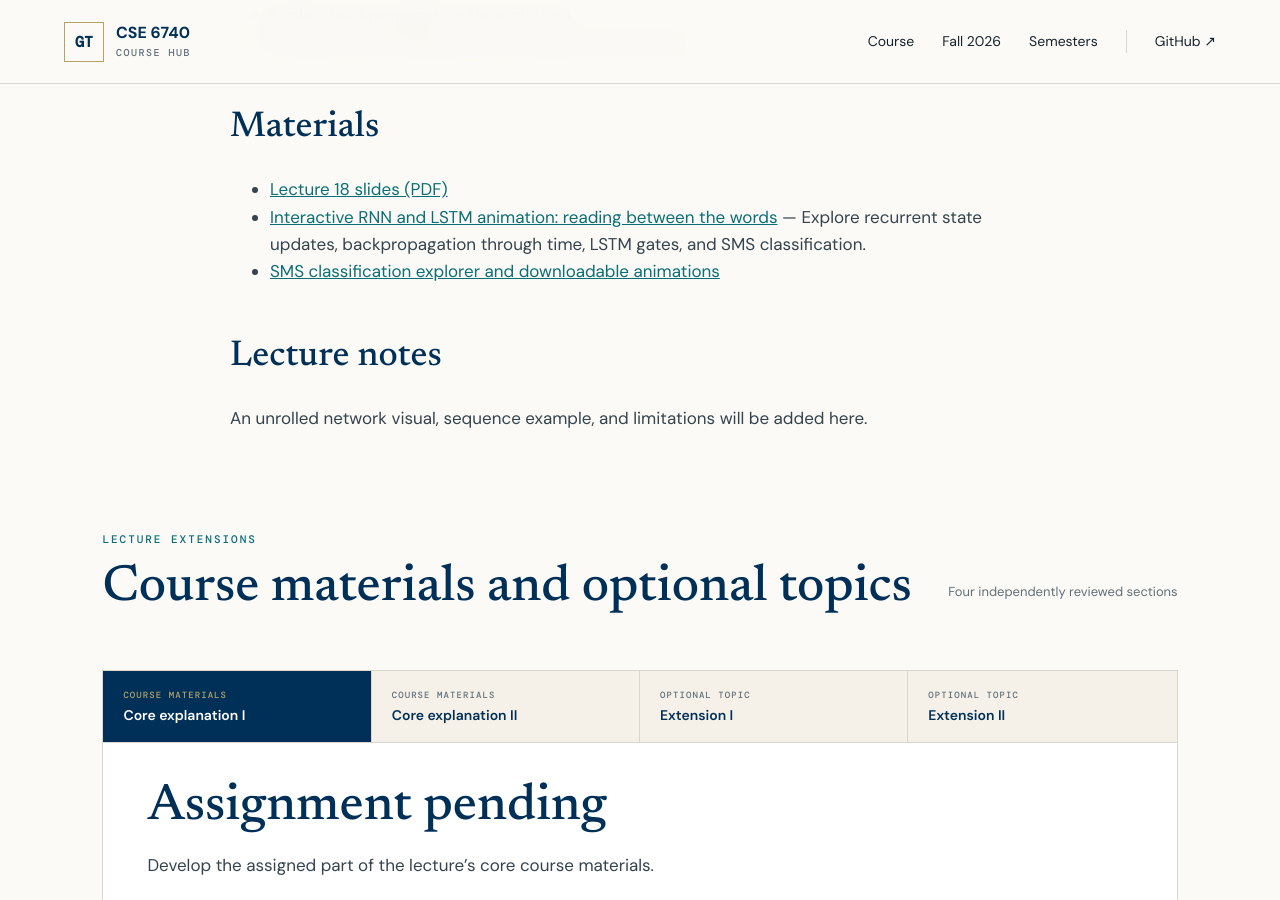
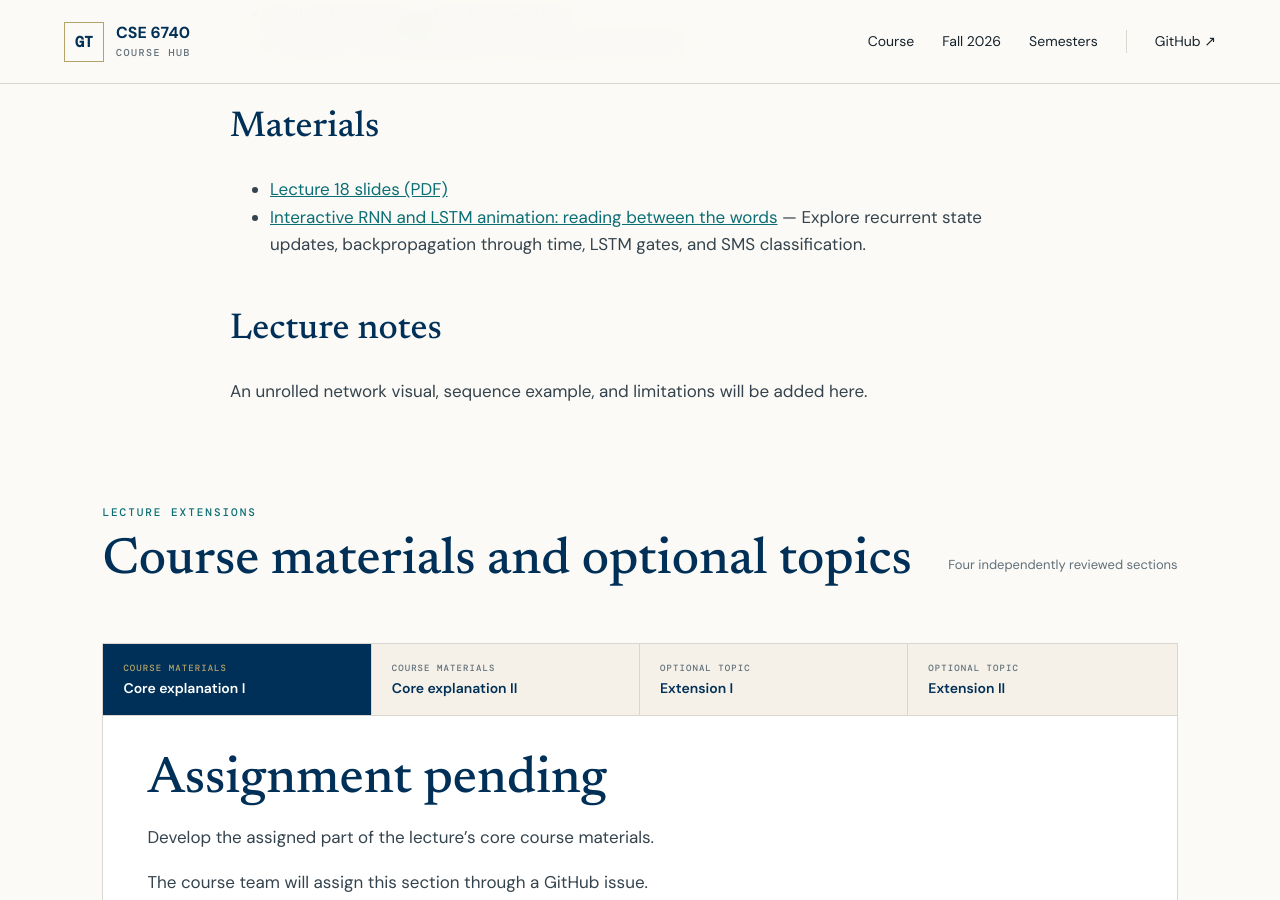
Before and after one commit to GT-KOALA/Gatech-CSE6740, a Jekyll site: the page built from _lectures/fall-2026/16-rnns.md, in a window 1280 px wide and 900 px high, scrolled down 655 px. Built offline with Jekyll 4.4.1, drawn with Linux system fonts in a browser that asks for light colours.

Commit message:
Remove extra SMS explorer link from Lecture 18

```diff
--- a/_lectures/fall-2026/16-rnns.md
+++ b/_lectures/fall-2026/16-rnns.md
@@ -15,7 +15,6 @@ status: published
 
 - [Lecture 18 slides (PDF)]({{ '/assets/semesters/fall-2026/lectures/18/lecture-18-rnn-lstm.pdf' | relative_url }})
 - [Interactive RNN and LSTM animation: reading between the words]({{ '/assets/semesters/fall-2026/lectures/18/rnn/' | relative_url }}) — Explore recurrent state updates, backpropagation through time, LSTM gates, and SMS classification.
-- [SMS classification explorer and downloadable animations]({{ '/assets/semesters/fall-2026/lectures/18/rnn/explorer.html' | relative_url }})
 
 ## Lecture notes
 
```
